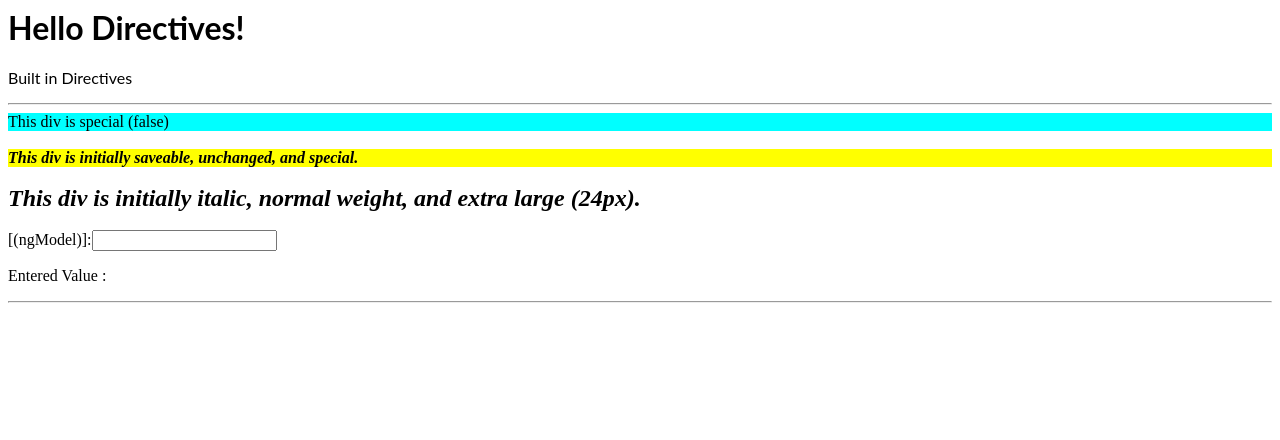
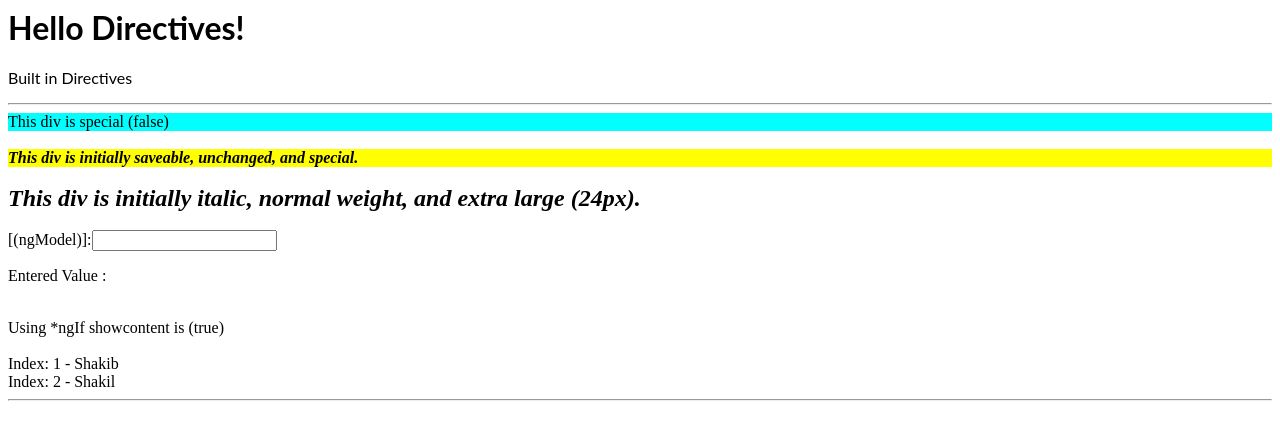
Before and after one commit to ShakibAhmed007/angular-dev-directives, an Angular app: page / in a window 1280 px wide. Shown: the top 440 px of the page. Built offline with nearby package versions, Linux system fonts and the light colour scheme.

Commit message:
2 files modified

```diff
--- a/src/app/built-in-directives/built-in-directives.component.html
+++ b/src/app/built-in-directives/built-in-directives.component.html
@@ -10,3 +10,7 @@
 <input [(ngModel)]="name" id="example-ngModel" />
 <br/>
 <p>Entered Value : {{name}}</p>
+<br/>
+<div *ngIf="showContent"> Using *ngIf showcontent is ({{showContent}})</div>
+<br/>
+<div *ngFor="let item of items ; let i=index">Index: {{i + 1}} - {{item.name}}</div>
--- a/src/app/built-in-directives/built-in-directives.component.ts
+++ b/src/app/built-in-directives/built-in-directives.component.ts
@@ -27,6 +27,16 @@ export class BuiltInDirectivesComponent implements OnInit {
   };
 
   name: string = '';
+
+  showContent = true;
+  items = [
+    {
+      name: 'Shakib'
+    },
+    {
+      name: 'Shakil'
+    }
+  ];
   constructor() {}
 
   ngOnInit() {}
```
